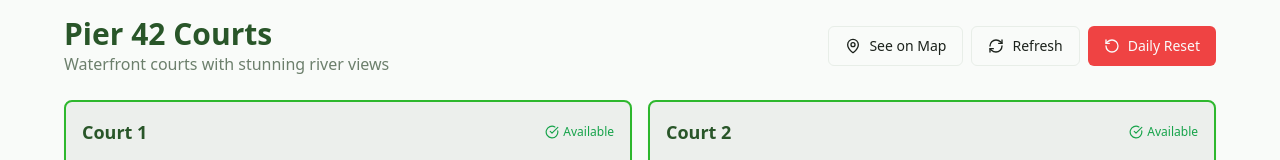
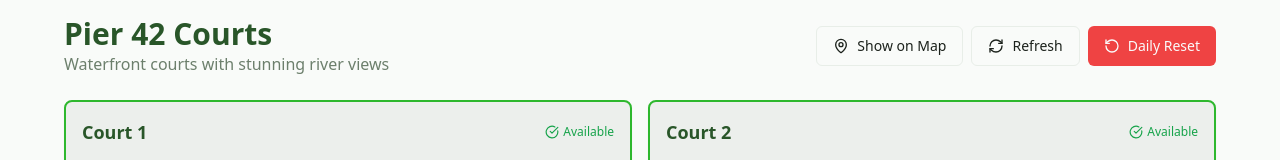
Before and after one commit to matthrynkow/court-queue-champ-49, a React (Vite) app: page /pier-42 in a window 1280 px wide. Shown: the top 160 px of the page. Built offline with nearby package versions, Linux system fonts and the light colour scheme.

Commit message:
Refactor: Rename "See on Map"

```diff
--- a/src/pages/BrianWatkins.tsx
+++ b/src/pages/BrianWatkins.tsx
@@ -130,7 +130,7 @@ const BrianWatkins = () => {
                 className="flex items-center gap-2"
               >
                 <MapPin size={16} />
-                See on Map
+                Show on Map
               </Button>
             </TennisCourtMap>
             <Button
--- a/src/pages/CooperPark.tsx
+++ b/src/pages/CooperPark.tsx
@@ -133,7 +133,7 @@ const CooperPark = () => {
                 className="flex items-center gap-2"
               >
                 <MapPin size={16} />
-                See on Map
+                Show on Map
               </Button>
             </TennisCourtMap>
             <Button
--- a/src/pages/Pier42.tsx
+++ b/src/pages/Pier42.tsx
@@ -130,7 +130,7 @@ const Pier42 = () => {
                 className="flex items-center gap-2"
               >
                 <MapPin size={16} />
-                See on Map
+                Show on Map
               </Button>
             </TennisCourtMap>
             <Button
```
